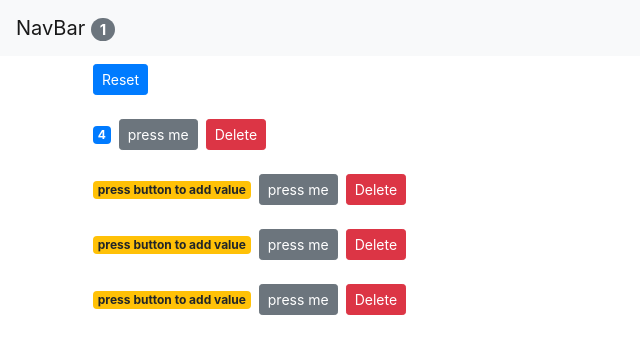
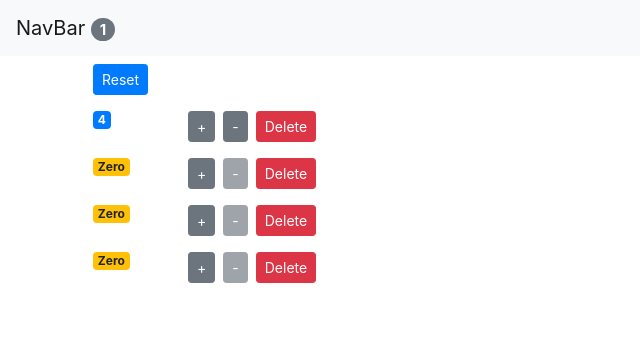
Before and after one commit to kevinsbstn4/belajar-React-Component, a React (Create React App) app: page / in a window 1280 px wide. Shown: the top 354 px of the page, without its empty margins (0-640 px from the left). Built offline with nearby package versions, Linux system fonts and the light colour scheme.

Commit message:
solution - Decrement button

```diff
--- a/src/components/counter.jsx
+++ b/src/components/counter.jsx
@@ -13,19 +13,28 @@ export default class Counter extends Component {
   render() {
     console.log('Counter - Rendered');
     return (
-      <div>
-        <h4>{this.props.id}</h4>
-        <span className={this.getBadgeClasses()}>{this.formatCount()}</span>
+      <div className="row">
+        <div className='col-1'>
+           <span className={this.getBadgeClasses()}>{this.formatCount()}</span>
+        </div>
+        <div className="col">
         <button
           onClick={() => this.props.onIncrement(this.props.counter)}
-          className="btn btn-secondary btn-sm">
-          press me
+          className="btn btn-secondary btn-sm m-2">
+          +
+        </button>
+        <button
+          onClick={() => this.props.onDecrement(this.props.counter)}
+          className="btn btn-secondary btn-sm"
+          disabled={this.props.counter.value === 0? 'disabled' : ''}>
+          -
         </button>
         <button
           onClick={() => this.props.onDelete(this.props.counter.id)}
           className="btn btn-danger btn-sm m-2">
           Delete
         </button>
+        </div>
       </div>
     );
   }
@@ -38,6 +47,6 @@ export default class Counter extends Component {
 
   formatCount() {
     const { value } = this.props.counter;
-    return value === 0 ? 'press button to add value' : value;
+    return value === 0 ? 'Zero' : value;
   }
 }
--- a/src/components/counters.jsx
+++ b/src/components/counters.jsx
@@ -4,7 +4,7 @@ import Counter from './counter';
 class Counters extends Component {
   render() {
     console.log('Counter - Rendered');
-    const { onReset, counters, onDelete, onIncrement } = this.props;
+    const { onReset, counters, onDelete, onIncrement, onDecrement } = this.props;
     return (
       <div>
         <button onClick={onReset} className="btn btn-primary btn-sm m-2">
@@ -15,6 +15,7 @@ class Counters extends Component {
             key={counter.id}
             onDelete={onDelete}
             onIncrement={onIncrement}
+            onDecrement={onDecrement}
             counter={counter}
           />
         ))}
```
